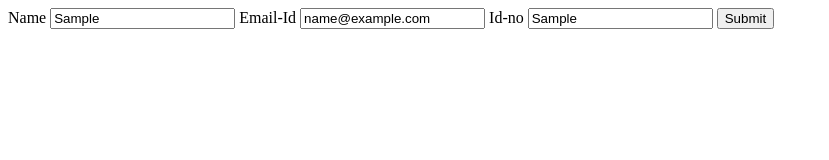
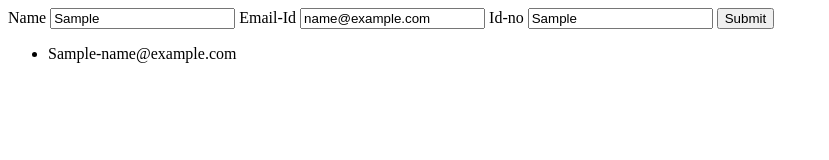
Before and after one commit to Faiz528/Sharp, a plain HTML site: page form.html in a window 1280 px wide. Both pictures are taken after typing "Sample", "name@example.com", "Sample" into the empty fields and a click on the button "Submit". Shown: the whole page, without its empty margins (0-829 px from the left). Drawn offline with Linux system fonts and the light colour scheme.

Commit message:
Updated with display

```diff
--- a/form.html
+++ b/form.html
@@ -14,7 +14,12 @@
         <input type="email" name="emailid">
         <label for="">Id-no</label>
         <input type="text" name="num">
-        <button>Submit</button>
+        <button>Submit</button><ul>
+
+        </ul>
+        <ul>
+
+        </ul>
     </form>
     <script>
           function saveToLocalStorage(event){
@@ -22,9 +27,21 @@
             const name = event.target.username.value;
             const email = event.target.emailid.value;
             const id = event.target.num.value;
-            localStorage.setItem('name', name);
-            localStorage.setItem('email-Id', email);
-            localStorage.setItem('id-no', id);
+               let my ={
+                name :name,
+                 Email : email
+
+            }
+            localStorage.setItem(name ,JSON.stringify(my));
+
+            var newli =document.createElement('li');
+             var text1 = document.createTextNode(name+"-"+email);
+            newli.appendChild(text1);
+            var ul = document.querySelector('ul');
+            ul.appendChild(newli);
+            //localStorage.setItem('name', name);
+            //localStorage.setItem('email-Id', email);
+            //localStorage.setItem('id-no', id);
           }
     </script>
 </body>
```
